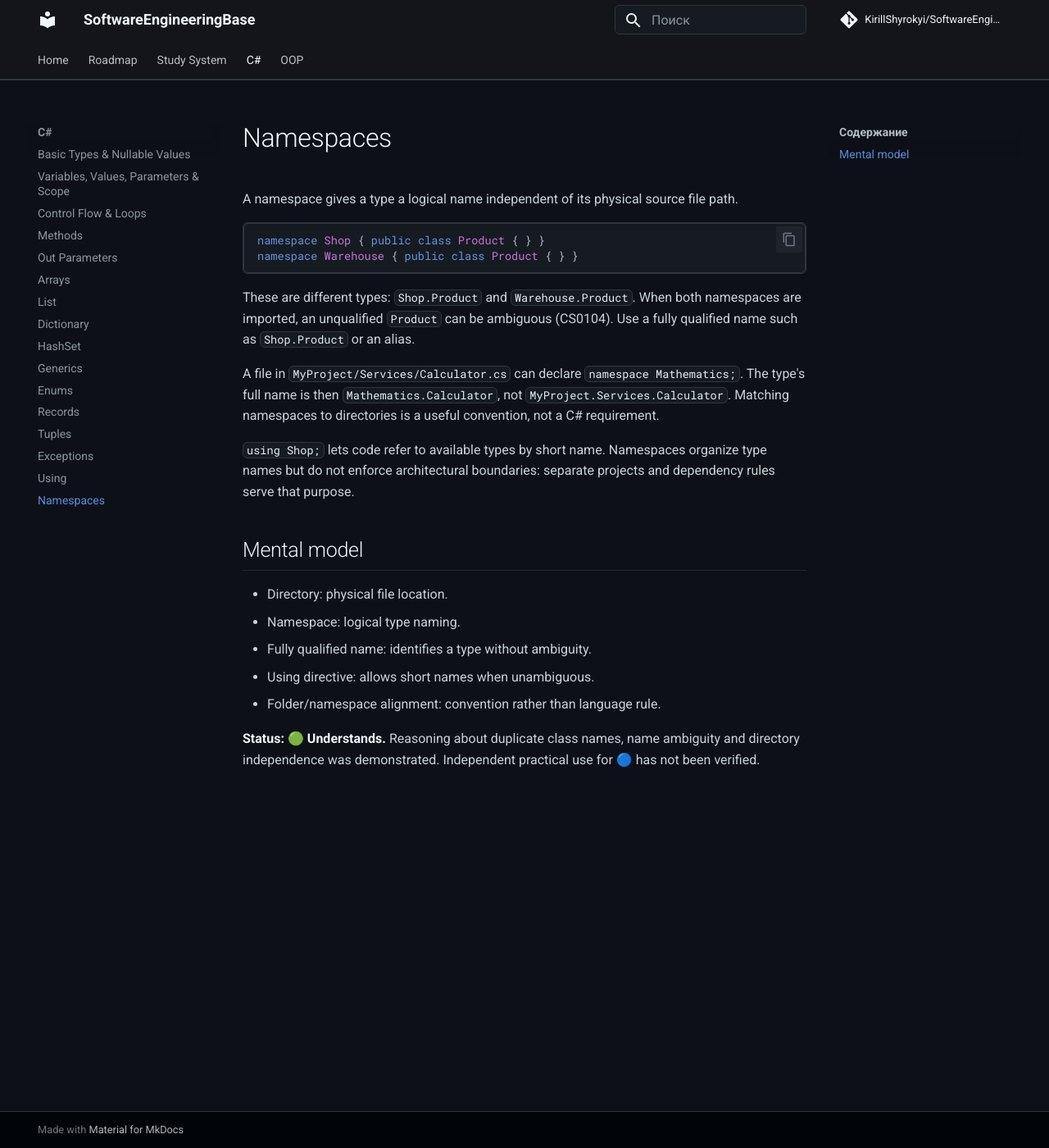
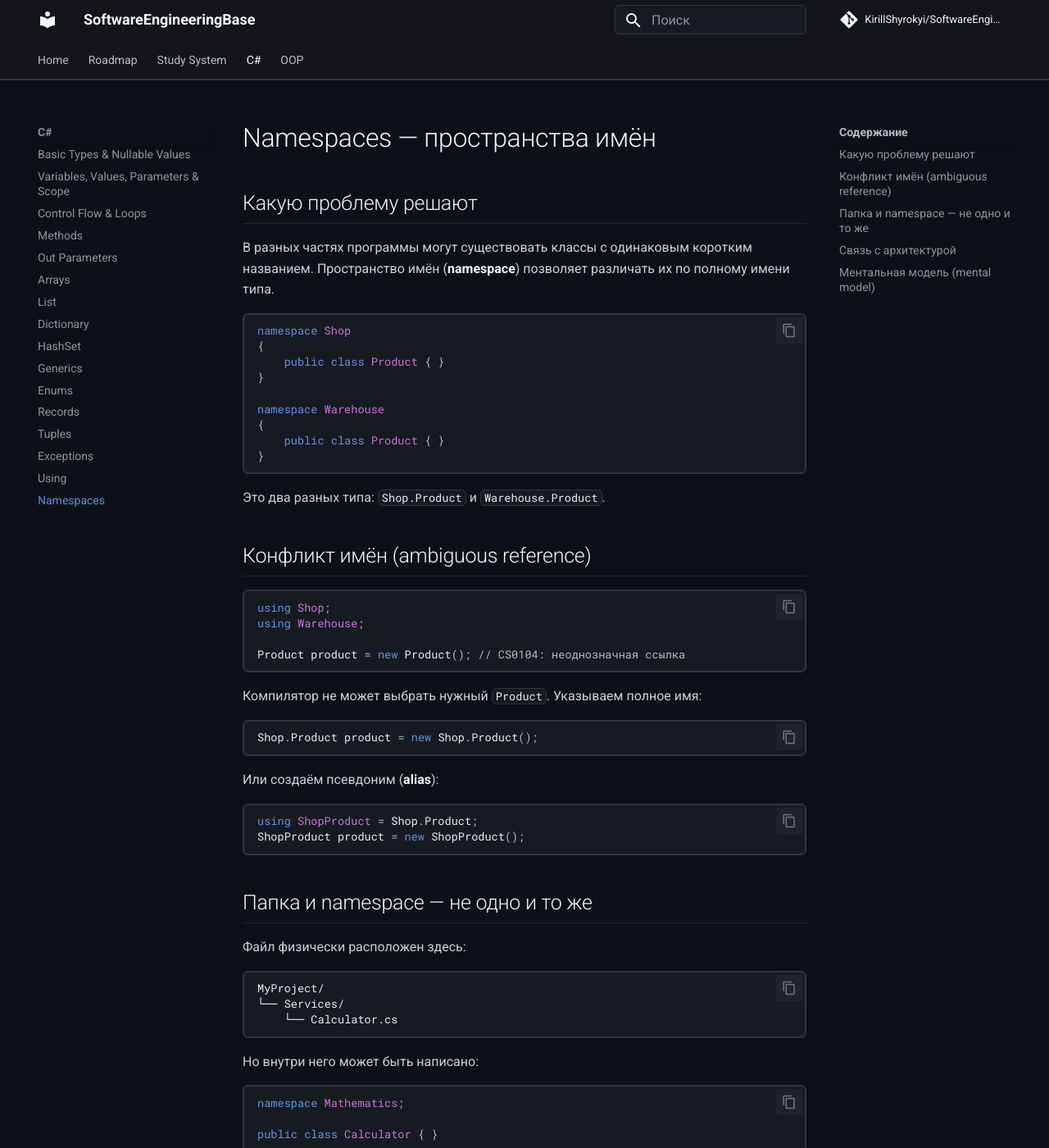
Before and after one commit to KirillShyrokyi/SoftwareEngineeringBase, an MkDocs documentation site: the page built from docs/csharp/namespaces.md, in a window 1280 px wide and 1400 px high. Shown: the whole window at 82% size. Built offline with MkDocs 1.6.1 and Material for MkDocs 9.7.7, drawn with Linux system fonts in a browser that asks for light colours; comment, search, counter and statistics services are not loaded; some of the changed text lies outside the part shown.

Commit message:
docs(csharp): align topic language with study policy

````diff
--- a/docs/csharp/namespaces.md
+++ b/docs/csharp/namespaces.md
@@ -1,24 +1,77 @@
-# Namespaces
+# Namespaces — пространства имён
 
-A namespace gives a type a logical name independent of its physical source file path.
+## Какую проблему решают
+
+В разных частях программы могут существовать классы с одинаковым коротким названием. Пространство имён (**namespace**) позволяет различать их по полному имени типа.
 
 ```csharp
-namespace Shop { public class Product { } }
-namespace Warehouse { public class Product { } }
+namespace Shop
+{
+    public class Product { }
+}
+
+namespace Warehouse
+{
+    public class Product { }
+}
 ```
 
-These are different types: `Shop.Product` and `Warehouse.Product`. When both namespaces are imported, an unqualified `Product` can be ambiguous (CS0104). Use a fully qualified name such as `Shop.Product` or an alias.
+Это два разных типа: `Shop.Product` и `Warehouse.Product`.
 
-A file in `MyProject/Services/Calculator.cs` can declare `namespace Mathematics;`. The type's full name is then `Mathematics.Calculator`, not `MyProject.Services.Calculator`. Matching namespaces to directories is a useful convention, not a C# requirement.
+## Конфликт имён (ambiguous reference)
 
-`using Shop;` lets code refer to available types by short name. Namespaces organize type names but do not enforce architectural boundaries: separate projects and dependency rules serve that purpose.
+```csharp
+using Shop;
+using Warehouse;
 
-## Mental model
+Product product = new Product(); // CS0104: неоднозначная ссылка
+```
 
-- Directory: physical file location.
-- Namespace: logical type naming.
-- Fully qualified name: identifies a type without ambiguity.
-- Using directive: allows short names when unambiguous.
-- Folder/namespace alignment: convention rather than language rule.
+Компилятор не может выбрать нужный `Product`. Указываем полное имя:
 
-**Status: 🟢 Understands.** Reasoning about duplicate class names, name ambiguity and directory independence was demonstrated. Independent practical use for 🔵 has not been verified.
+```csharp
+Shop.Product product = new Shop.Product();
+```
+
+Или создаём псевдоним (**alias**):
+
+```csharp
+using ShopProduct = Shop.Product;
+ShopProduct product = new ShopProduct();
+```
+
+## Папка и namespace — не одно и то же
+
+Файл физически расположен здесь:
+
+```text
+MyProject/
+└── Services/
+    └── Calculator.cs
+```
+
+Но внутри него может быть написано:
+
+```csharp
+namespace Mathematics;
+
+public class Calculator { }
+```
+
+Полное имя класса — `Mathematics.Calculator`, а не `MyProject.Services.Calculator`. Компилятор использует объявление `namespace` в коде, а не путь к файлу.
+
+Обычно разработчики согласуют структуру папок и пространств имён для удобства навигации. Это **соглашение (convention)**, а не обязательное правило C#.
+
+## Связь с архитектурой
+
+`namespace` логически организует имена типов, но сам по себе не создаёт архитектурной изоляции. За разделение проектов и направление зависимостей отвечают другие механизмы.
+
+## Ментальная модель (mental model)
+
+- Папка — физическое расположение файла.
+- `namespace` — логическое пространство имён типов.
+- Полное имя типа — однозначное обращение к классу.
+- `using Namespace;` — короткие имена при отсутствии конфликта.
+- Совпадение папок и пространств имён — соглашение.
+
+**Статус: 🟢 Понимаю.** Подтверждены смысл пространств имён, конфликты одинаковых названий и независимость `namespace` от структуры папок. Самостоятельная практика для 🔵 пока не подтверждена.
````
